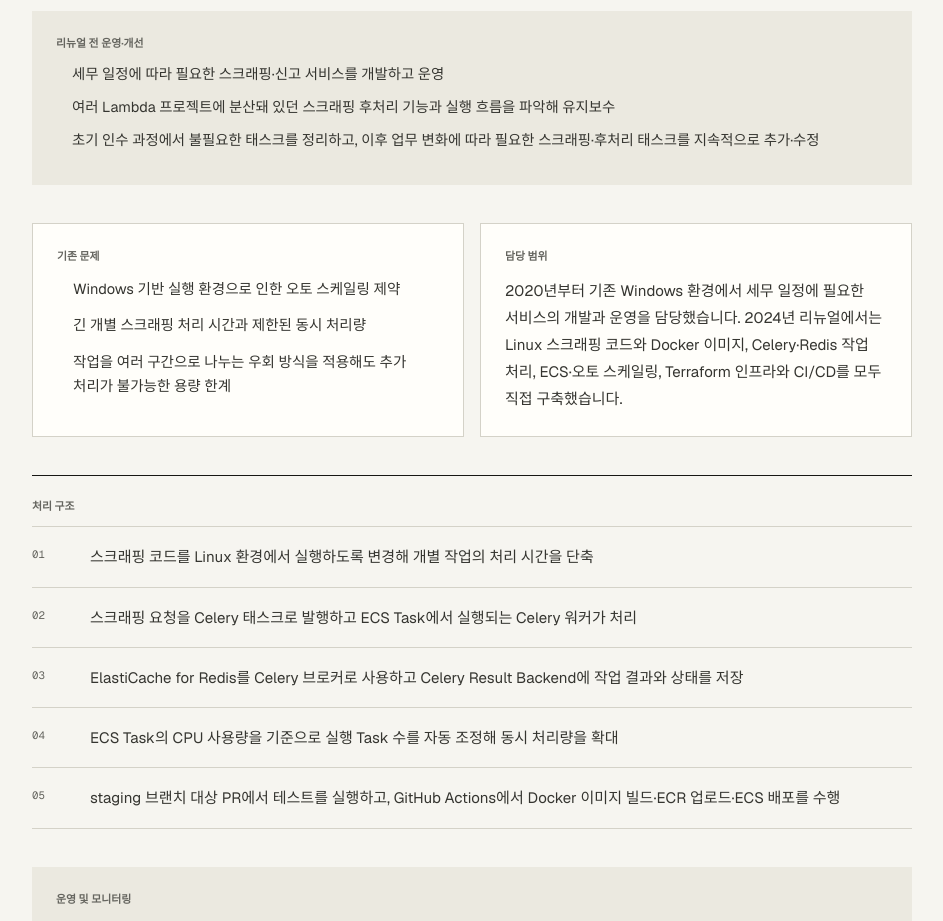
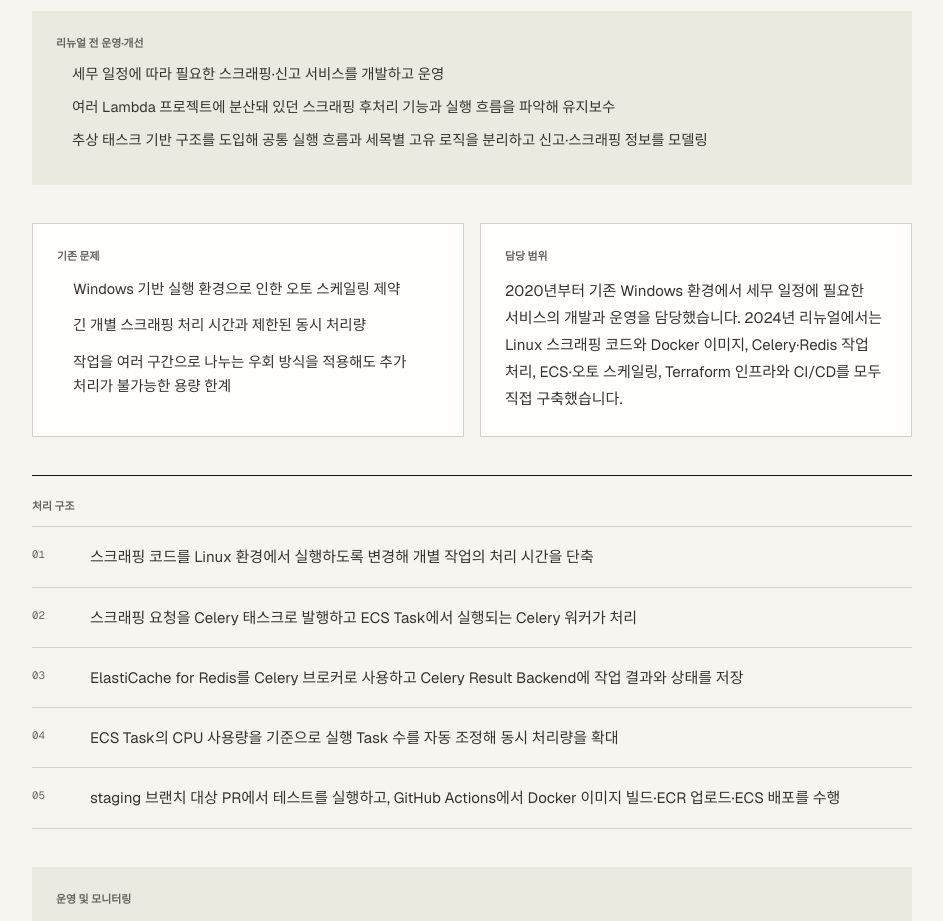
Before and after one commit to loqbzes/portfolio, a Next.js app: page / in a window 1280 px wide. Shown: the part 3040-3961 px from the top of the page, without its empty margins (318-1261 px from the left). Built offline with nearby package versions, Linux system fonts and the light colour scheme; no server answers.

Commit message:
Restore abstract task architecture detail

```diff
--- a/app/page.tsx
+++ b/app/page.tsx
@@ -65,7 +65,7 @@ const projects: Project[] = [
       history: [
         '세무 일정에 따라 필요한 스크래핑·신고 서비스를 개발하고 운영',
         '여러 Lambda 프로젝트에 분산돼 있던 스크래핑 후처리 기능과 실행 흐름을 파악해 유지보수',
-        '초기 인수 과정에서 불필요한 태스크를 정리하고, 이후 업무 변화에 따라 필요한 스크래핑·후처리 태스크를 지속적으로 추가·수정',
+        '추상 태스크 기반 구조를 도입해 공통 실행 흐름과 세목별 고유 로직을 분리하고 신고·스크래핑 정보를 모델링',
       ],
       problem: [
         'Windows 기반 실행 환경으로 인한 오토 스케일링 제약',
```
